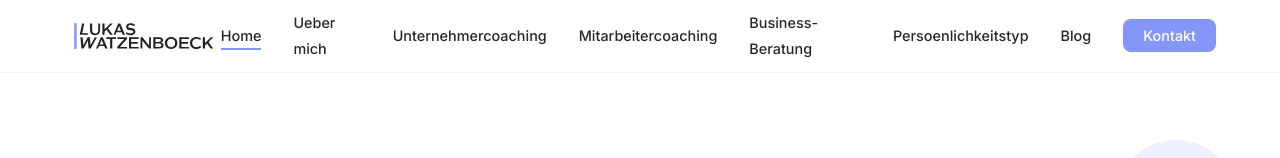
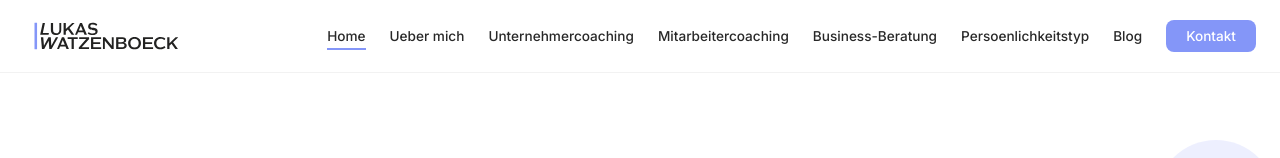
Before and after one commit to lw-consulting/lw-website, a website: page index.html in a window 1280 px wide. Shown: the top 158 px of the page. Drawn offline with Linux system fonts and the light colour scheme.

Commit message:
Widen layout to 1400px, reduce nav font/gap for more space

```diff
--- a/style.css
+++ b/style.css
@@ -23,7 +23,7 @@
   --radius: 8px;
   --radius-lg: 16px;
   --transition: 0.3s ease;
-  --max-width: 1200px;
+  --max-width: 1400px;
 }
 
 /* Reset */
@@ -162,12 +162,12 @@ img {
 .nav__links {
   display: flex;
   align-items: center;
-  gap: 2rem;
+  gap: 1.5rem;
   list-style: none;
 }
 
 .nav__links a {
-  font-size: 0.9rem;
+  font-size: 0.85rem;
   font-weight: 500;
   color: var(--text);
   position: relative;
```
